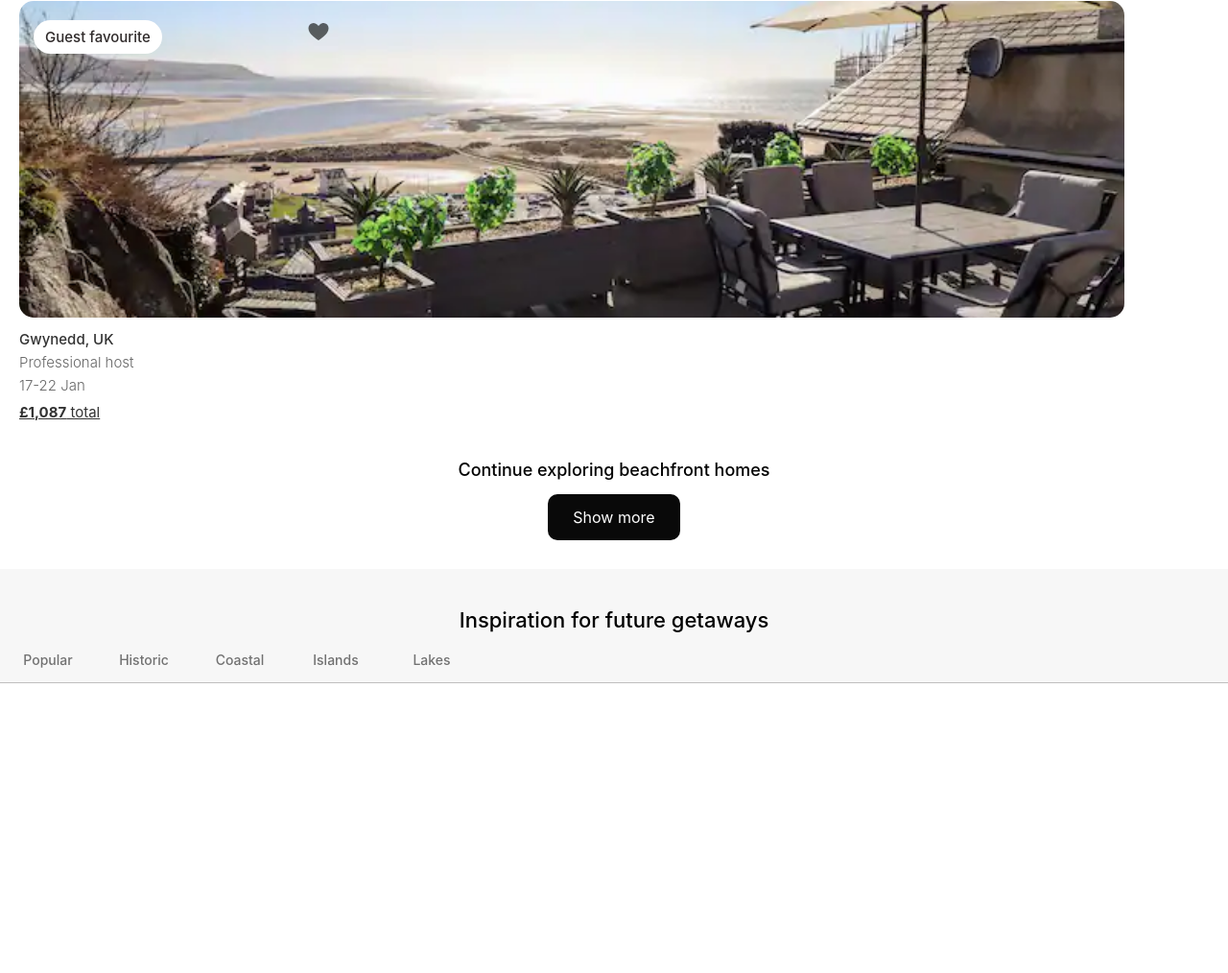
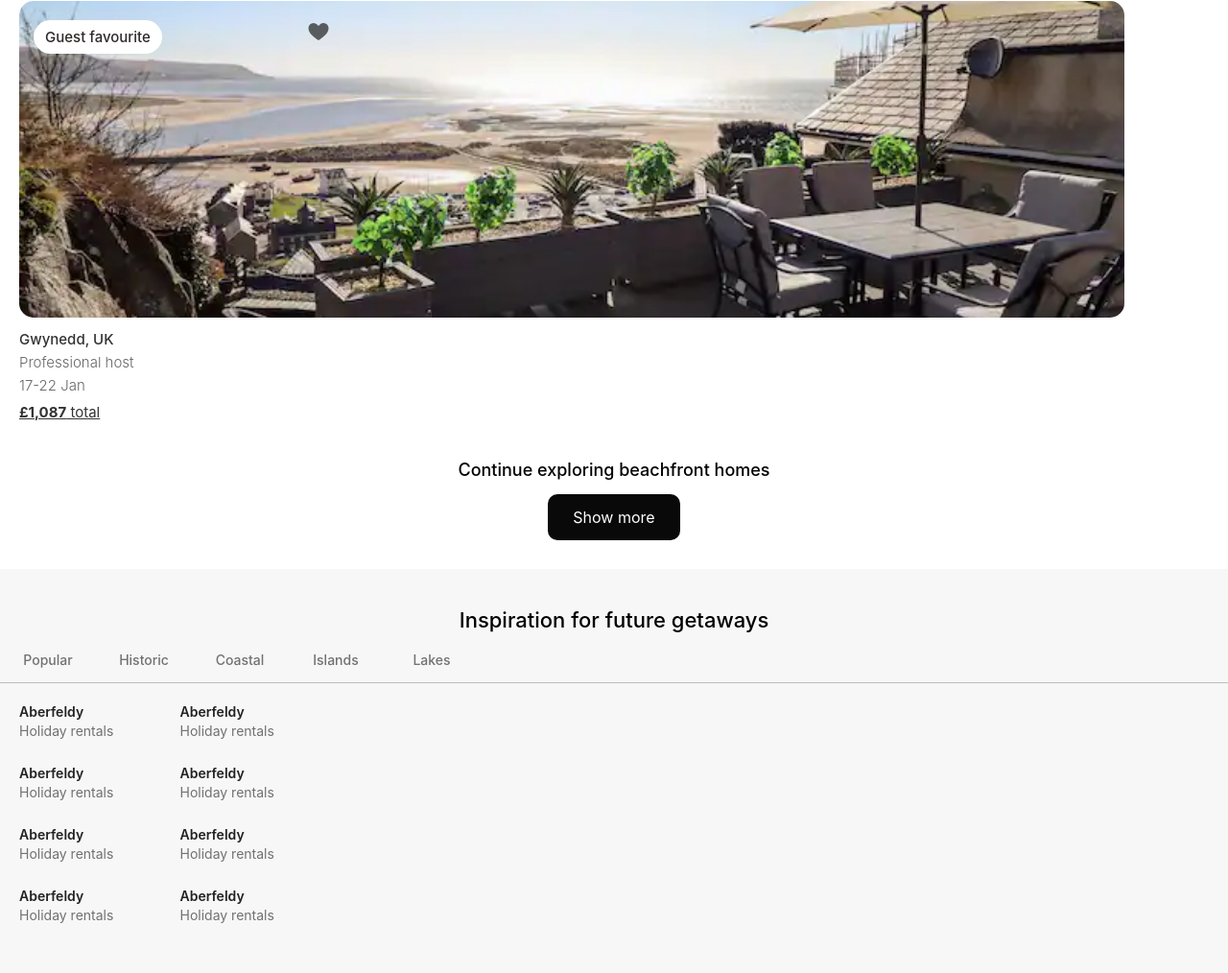
Before and after one commit to megcoast/Prebootcampproject, a plain HTML site: page index.html in a window 1280 px wide. Shown: the part 1145-2159 px from the top of the page at 96% size. Before the commit the page ends 1877 px from the top, so only its background shows below. Drawn offline with Linux system fonts and the light colour scheme.

Commit message:
HTML and CSS for future getaways list

```diff
--- a/css/styles.css
+++ b/css/styles.css
@@ -127,7 +127,7 @@ body {
 #gallery_section {
     width: 100%;
     /* height: 450px; */
-    box-shadow: inset 0px 10px 5px -9px rgba(0,0,0,0.24);
+    box-shadow: inset 0px 10px 5px -9px rgba(0, 0, 0, 0.24);
     padding-left: 20px;
     padding-right: 20px;
     padding-top: 20px;
@@ -136,7 +136,8 @@ body {
 
 .gallery_listing {
     margin-bottom: 40px;
-    position: relative; /* need this for anchoring absolute elements contained */
+    position: relative;
+    /* need this for anchoring absolute elements contained */
 }
 
 .gallery_listing_image {
@@ -148,7 +149,8 @@ body {
     width: 100%;
     height: 100%;
     border-radius: 15px;
-    object-fit: cover;/* decides how to fit image into container, cover zooms in to fit height, chopping off edges */
+    object-fit: cover;
+    /* decides how to fit image into container, cover zooms in to fit height, chopping off edges */
 }
 
 .guest_favourite_button {
@@ -173,7 +175,7 @@ body {
     align-items: center;
 }
 
-.heart_favourite_button img{
+.heart_favourite_button img {
     outline: #ffffff;
     height: 24px;
     width: 24px;
@@ -218,9 +220,7 @@ body {
     opacity: 0.8;
 }
 
-#footer_section {
-
-}
+#footer_section {}
 
 .continue_exploring_beachfront_homes_title {
     /* margin-top: 56px; */
@@ -231,7 +231,7 @@ body {
 }
 
 .show_more_button_container {
-    display:flex;
+    display: flex;
     width: 100%;
     justify-content: center;
     padding-bottom: 30px;
@@ -240,7 +240,7 @@ body {
 
 .show_more_button {
     /* justify-content: center; */
-    text-align:center;
+    text-align: center;
     width: 90px;
     padding-top: 14px;
     padding-bottom: 14px;
@@ -254,7 +254,7 @@ body {
 }
 
 .inspiration_for_future_getaways_title {
-    text-align:center;
+    text-align: center;
     font-size: 22px;
     font-weight: 500;
     padding-top: 40px;
@@ -263,11 +263,10 @@ body {
 }
 
 .inspiration_for_future_getaways_category_text {
-display: flex;
-border-bottom: 1px solid rgba(60, 57, 57, 0.3);
-margin-bottom: 20px;
-padding-bottom: 15px;
-background-color: rgb(247, 247, 247);
+    display: flex;
+    border-bottom: 1px solid rgba(60, 57, 57, 0.3);
+    padding-bottom: 15px;
+    background-color: rgb(247, 247, 247);
 }
 
 .future_getaways_category_text {
@@ -278,3 +277,33 @@ background-color: rgb(247, 247, 247);
     font-weight: 500;
     color: rgb(113, 113, 113);
 }
+
+.future_getaways_list {
+    padding: 0;
+    margin: 0;
+    display: grid;
+    list-style-type: none;
+    grid-template-columns: 159.5px 159.5px;
+    column-gap: 8px;
+    font-size: 14px;
+    line-break: strict;
+    line-height: 20.02px;
+    row-gap: 24px;
+    padding-left: 20px;
+    padding-bottom: 50px;
+    padding-top:20px;
+    background-color: rgb(247, 247, 247);
+}
+
+.future_getaways_list li {
+
+}
+.future_getaways_list li .future_getaway_title{
+    font-weight: 600;
+    color:rgb(34, 34, 34);
+}
+
+.future_getaways_list li .future_getaway_subtitle{
+    font-weight: 400;
+    color: rgb(113, 113, 113);
+}
--- a/index.html
+++ b/index.html
@@ -124,7 +124,7 @@
 
     </div>
 
-   <!-- Start of footer section -->
+    <!-- Start of footer section -->
 
     <div id="footer_section">
         <div class="continue_exploring_beachfront_homes_title"> Continue exploring beachfront homes</div>
@@ -139,6 +139,49 @@
             <div class="future_getaways_category_text">Islands</div>
             <div class="future_getaways_category_text">Lakes</div>
         </div>
+        <ul class="future_getaways_list">
+            <li>
+                <span class="future_getaway_title">Aberfeldy</span><br>
+                <span class="future_getaway_subtitle">Holiday rentals</span>
+            </li>
+
+            <li>
+                <span class="future_getaway_title">Aberfeldy</span><br>
+                <span class="future_getaway_subtitle">Holiday rentals</span>
+            </li>
+
+            <li>
+                <span class="future_getaway_title">Aberfeldy</span><br>
+                <span class="future_getaway_subtitle">Holiday rentals</span>
+            </li>
+
+            <li>
+                <span class="future_getaway_title">Aberfeldy</span><br>
+                <span class="future_getaway_subtitle">Holiday rentals</span>
+            </li>
+
+            <li>
+                <span class="future_getaway_title">Aberfeldy</span><br>
+                <span class="future_getaway_subtitle">Holiday rentals</span>
+            </li>
+
+            <li>
+                <span class="future_getaway_title">Aberfeldy</span><br>
+                <span class="future_getaway_subtitle">Holiday rentals</span>
+            </li>
+
+            <li>
+                <span class="future_getaway_title">Aberfeldy</span><br>
+                <span class="future_getaway_subtitle">Holiday rentals</span>
+            </li>
+
+            <li>
+                <span class="future_getaway_title">Aberfeldy</span><br>
+                <span class="future_getaway_subtitle">Holiday rentals</span>
+            </li>
+
+        </ul>
+
     </div>
 
 </body>
```
